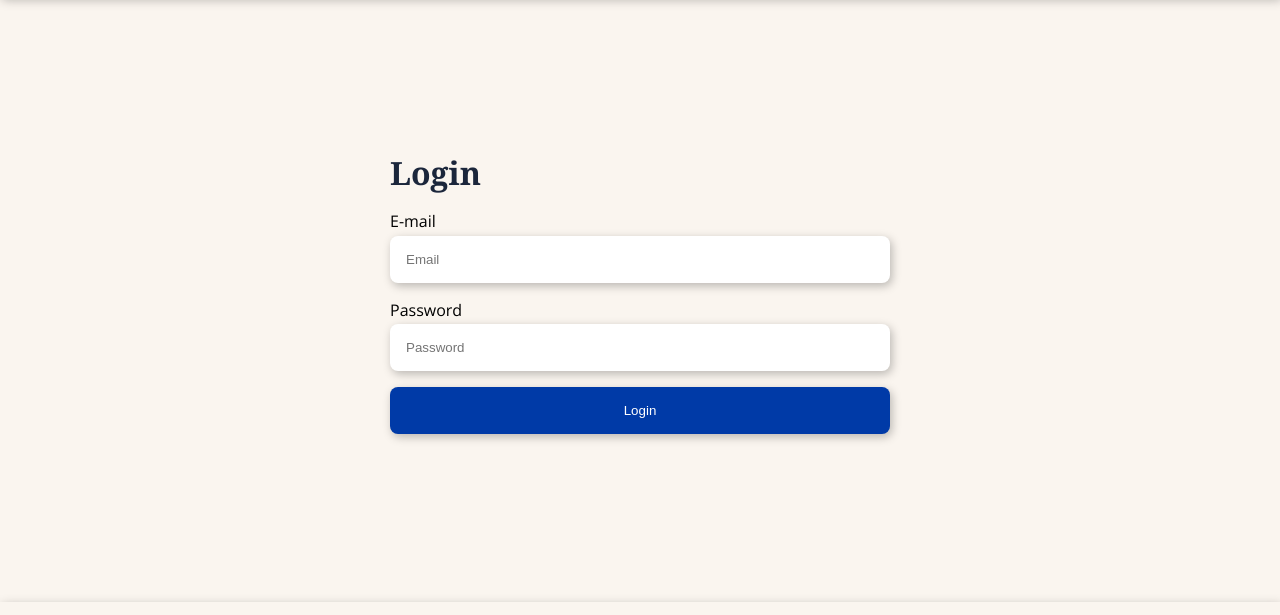
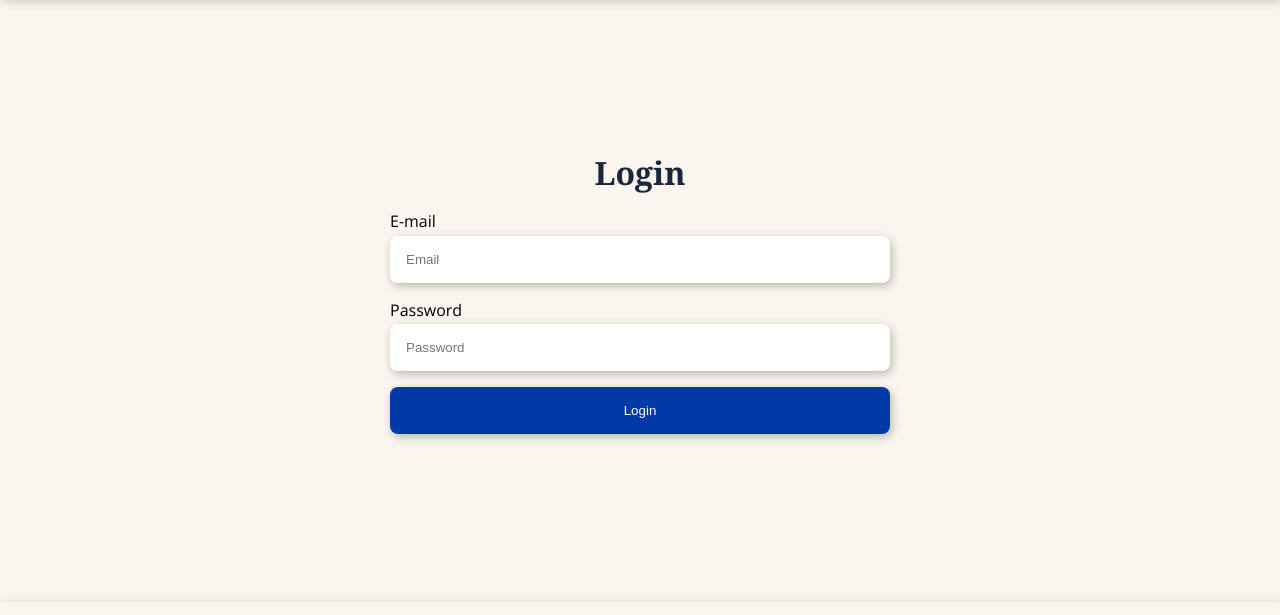
Before and after one commit to lydurh/wbf25-ux-final-project, a plain HTML site: page login.html in a window 1280 px wide. Shown: the part 85-700 px from the top of the page. Drawn offline with nearby package versions, Linux system fonts and the light colour scheme.

Commit message:
align center forms

```diff
--- a/css/forms.css
+++ b/css/forms.css
@@ -13,7 +13,7 @@
         display: flex;
         align-items: flex-start;
         flex-direction: column;
-        width: 500px;
+        max-width: 100%;
     }
     form {
         display: flex;
```
